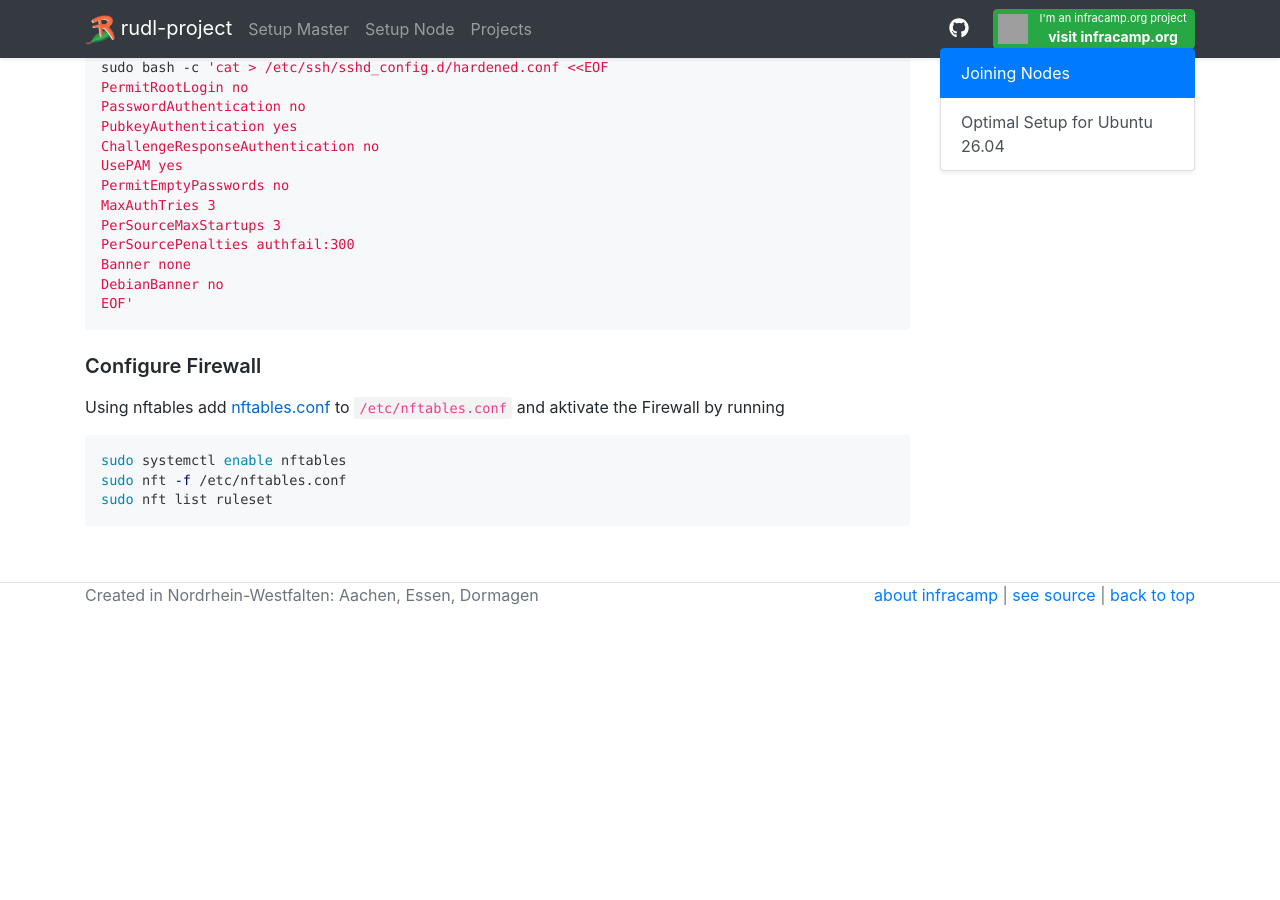
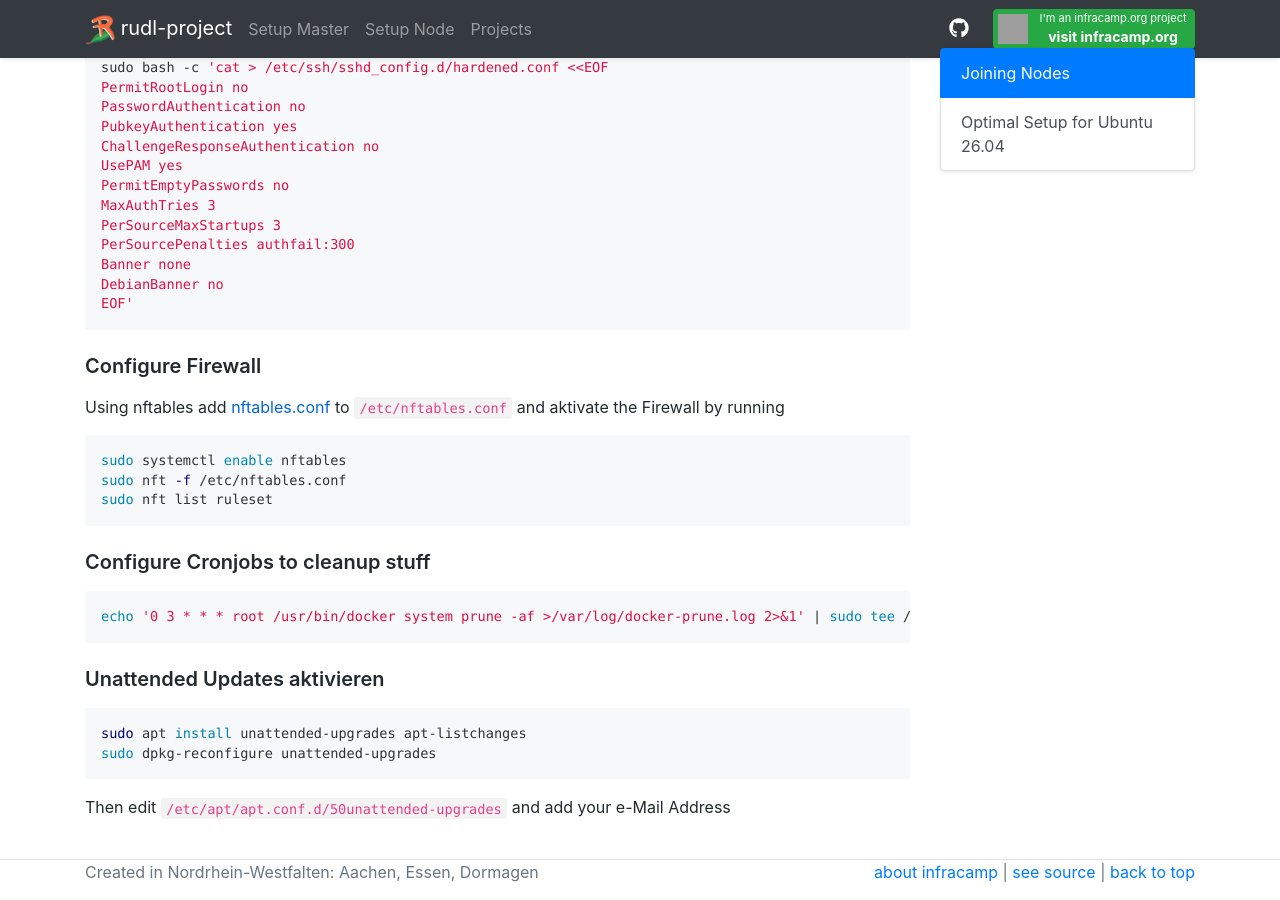
Before and after one commit to rudl-project/rudl.infracamp.org, a Jekyll site: the page built from docs/setup/node/index.md, in a window 1280 px wide and 900 px high, scrolled down 1792 px. Built offline with Jekyll 4.4.1, drawn with Linux system fonts in a browser that asks for light colours; nearby versions of some CDN libraries; before the commit the page ends 2415 px from its top, so only the background shows below that; grey boxes are pictures that could not be loaded.

Commit message:
Add cronjob setup and unattended updates instructions
Added instructions for configuring cronjobs and enabling unattended updates.

````diff
--- a/docs/setup/node/index.md
+++ b/docs/setup/node/index.md
@@ -118,3 +118,18 @@ sudo systemctl enable nftables
 sudo nft -f /etc/nftables.conf
 sudo nft list ruleset
 ```
+
+### Configure Cronjobs to cleanup stuff
+
+```bash
+echo '0 3 * * * root /usr/bin/docker system prune -af >/var/log/docker-prune.log 2>&1' | sudo tee /etc/cron.d/docker-prune
+```
+
+
+### Unattended Updates aktivieren
+
+```bash
+sudo apt install unattended-upgrades apt-listchanges
+sudo dpkg-reconfigure unattended-upgrades
+```
+Then edit `/etc/apt/apt.conf.d/50unattended-upgrades` and add your e-Mail Address
````
